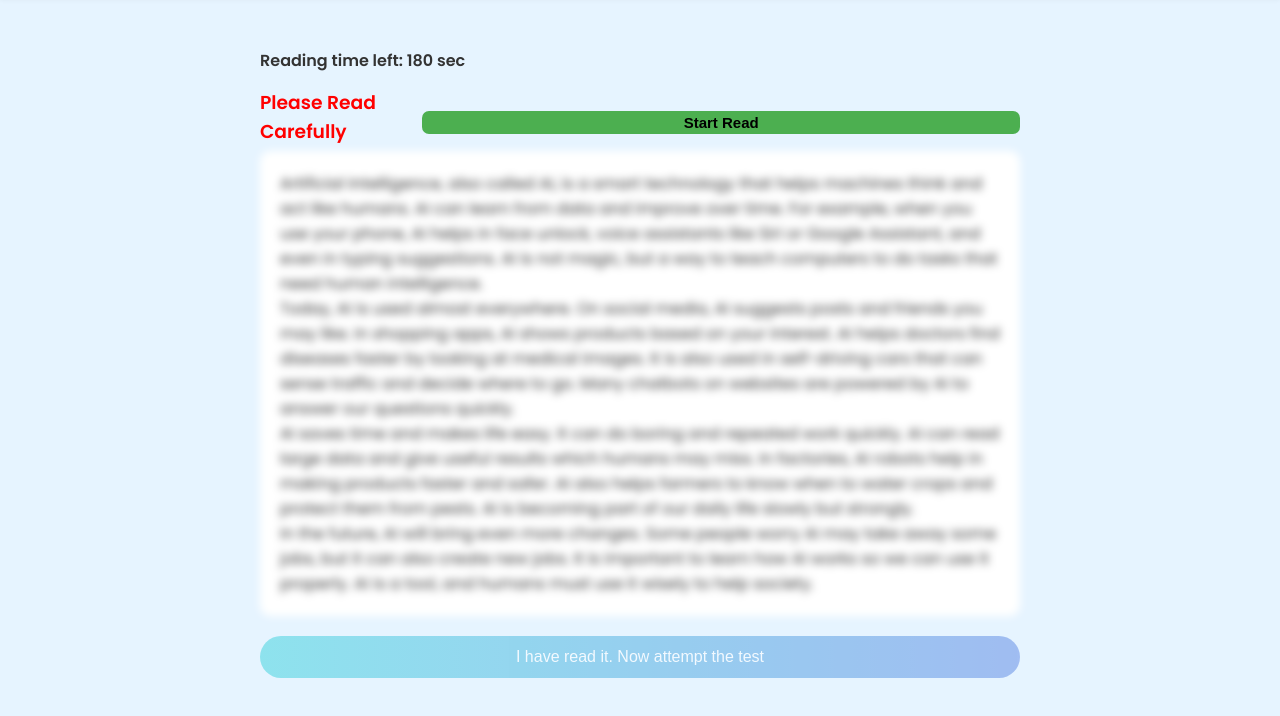
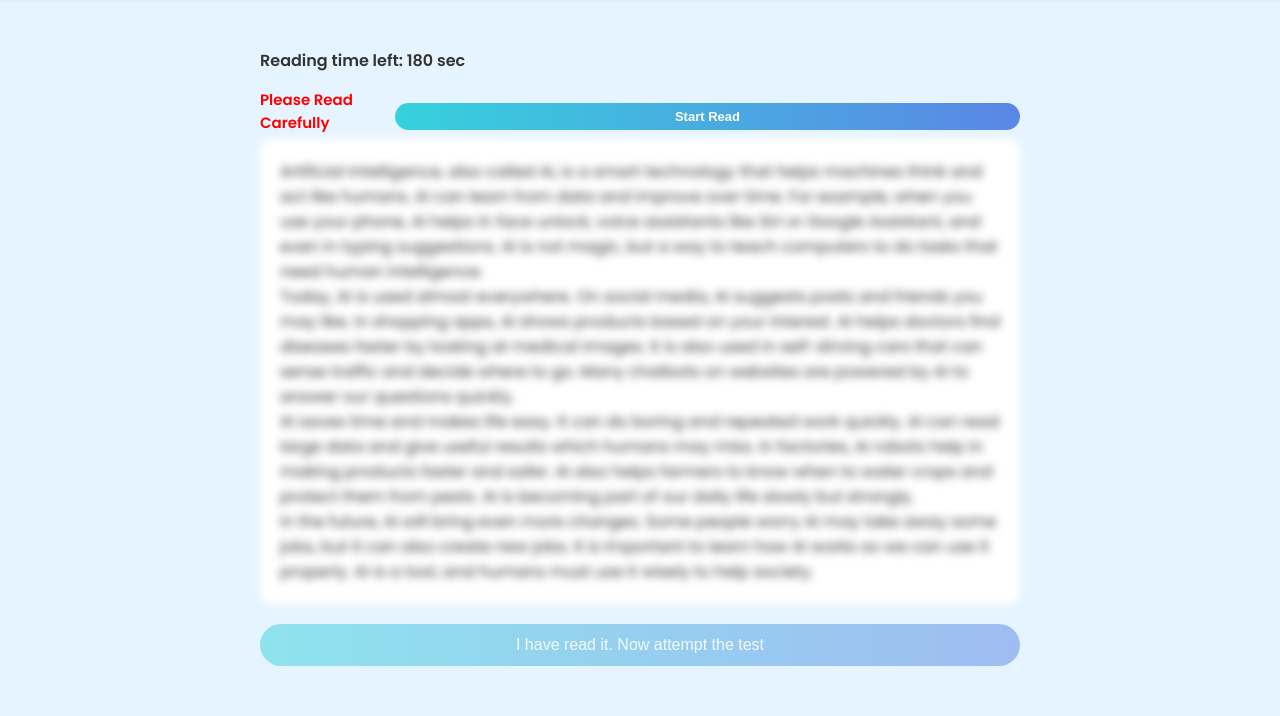
Before and after one commit to misdesk-afpl/This-Repository-only-For-Testing, a plain HTML site: page index.html in a window 1280 px wide. Both pictures are taken after typing "Sample", "name@example.com" into the empty fields and a click on the button "Submit". Shown: the part 142-858 px from the top of the page. Drawn offline with nearby package versions, Linux system fonts and the light colour scheme.

Commit message:
Update index.html

```diff
--- a/index.html
+++ b/index.html
@@ -106,6 +106,7 @@
     #testPage h3 span {
       color: red;
       font-weight: bold;
+      font-size: 15px;
     }
     #timer { font-weight: bold; margin-bottom: 10px; }
     .emoji {
@@ -126,14 +127,14 @@
       transition: filter 0.4s ease;
     }
     #startReadBtn {
-      background: #4CAF50;
+      background: linear-gradient(to right, #36d1dc, #5b86e5);
       border: none;
-      border-radius: 7px;
-      padding: 3px 3px;
-      color: black;
+      border-radius: 25px;
+      padding: 6px 20px;
+      color: white;
       font-weight: bold;
       cursor: pointer;
-      font-size: 15px;
+      font-size: 13px;
     }
   </style>
 </head>
```
